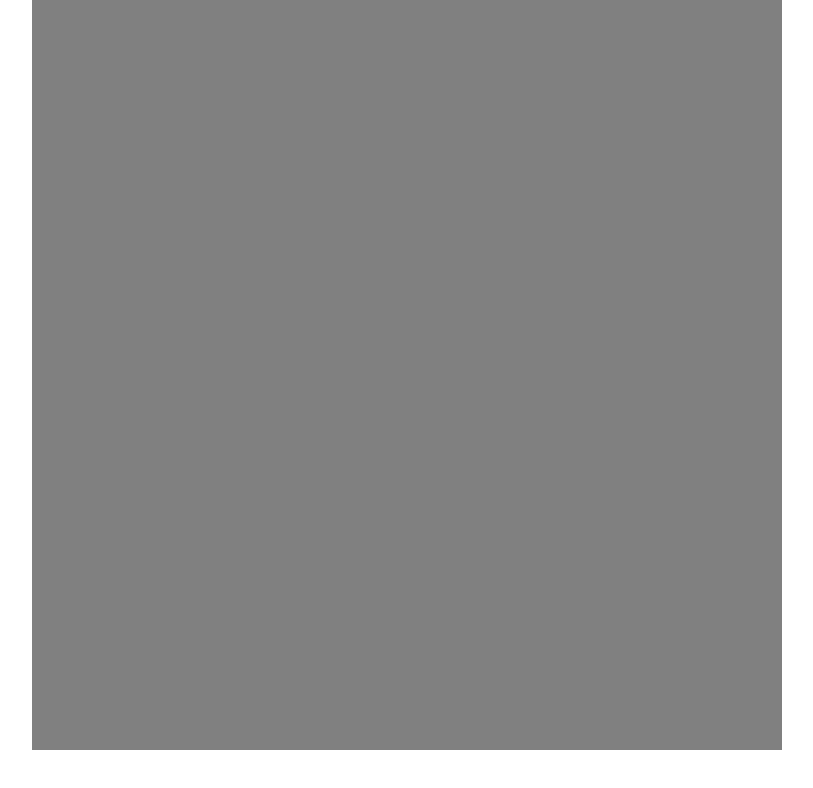
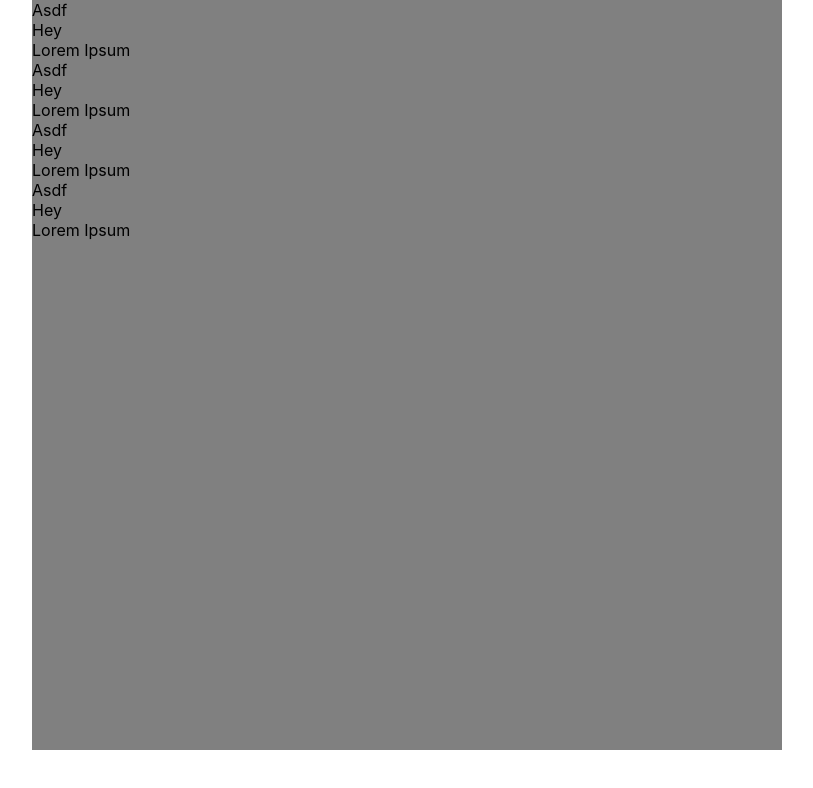
Before and after one commit to mar10outof10/radial-menu, a React (Create React App) app: page / in a window 1280 px wide. Shown: the top 788 px of the page, without its empty margins (233-1046 px from the left). Built offline with nearby package versions, Linux system fonts and the light colour scheme.

Commit message:
More app styling

```diff
--- a/src/components/Center.js
+++ b/src/components/Center.js
@@ -1,10 +1,14 @@
 import React from 'react';
 import 'RadialMenu.scss';
+import Segment from 'components/Segment';
 
 const Center = () => {
   return (
-    <div>
-
+    <div className="radialMenu-center">
+      <Segment />
+      <Segment />
+      <Segment />
+      <Segment />
     </div>
   )
 }
--- a/src/components/Line.js
+++ b/src/components/Line.js
@@ -1,10 +1,14 @@
 import React from 'react';
 import 'RadialMenu.scss';
 
-const Line = () => {
+const Line = ({children}) => {
   return (
-    <div>
-
+    <div className="radialMenu-line-container">
+      <div className="radialMenu-line-text-container">
+      </div>
+      <div className="radialMenu-line">
+        {children}
+      </div>
     </div>
   )
 }
--- a/src/components/Segment.js
+++ b/src/components/Segment.js
@@ -5,13 +5,13 @@ import Line from 'components/Line';
 const Segment = () => {
   return (
     <div>
-      <Line>
+      <Line style={{height: "75px", width: "100px", position: "absolute", top: "100px"}}>
         Asdf
       </Line>
-      <Line>
+      <Line style={{height: "75px", width: "100px", position: "absolute", top: "100px"}}>
         Hey
       </Line>
-      <Line>
+      <Line style={{height: "75px", width: "100px", position: "absolute", top: "100px"}}>
         Lorem Ipsum
       </Line>
 
```
Also changed, not shown: src/App.js (line endings or trailing spaces).
